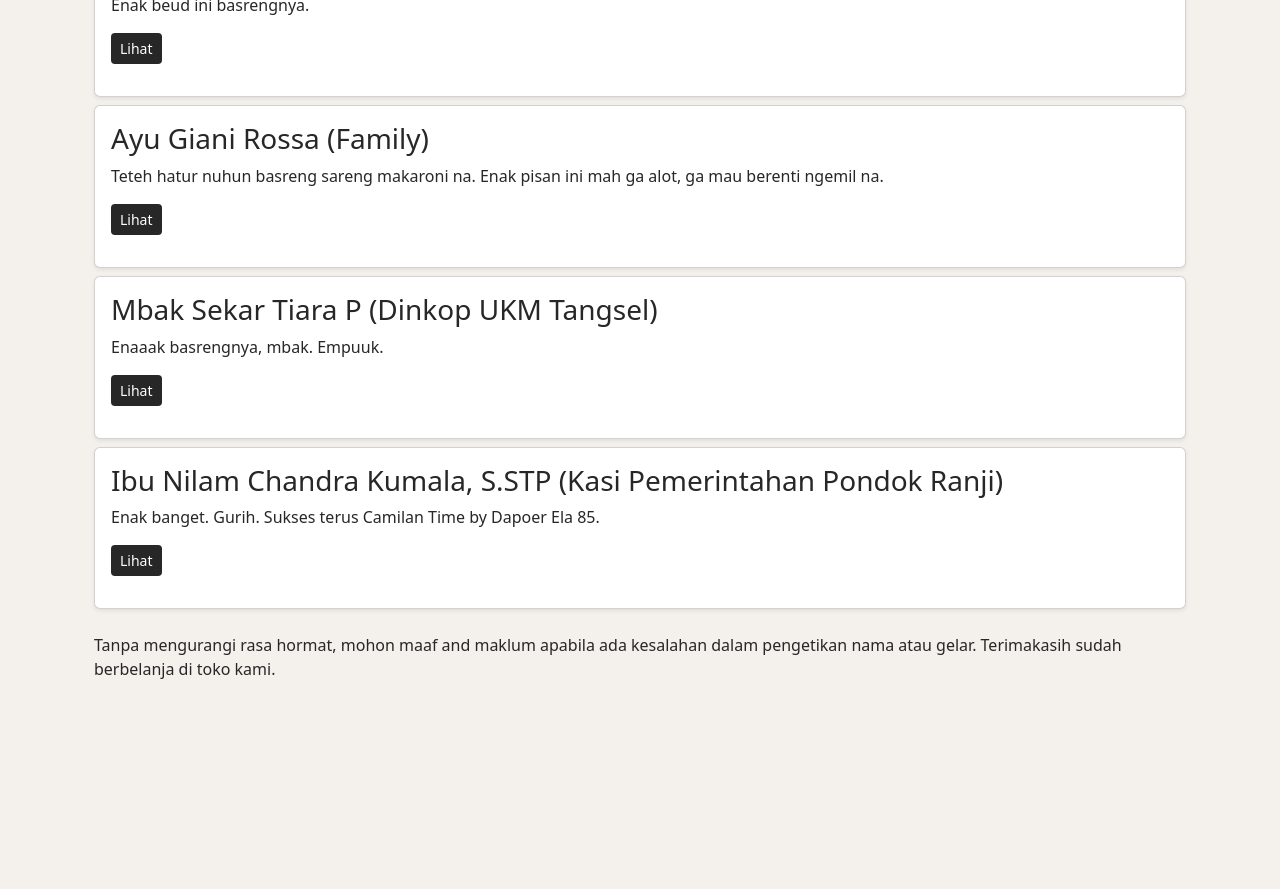
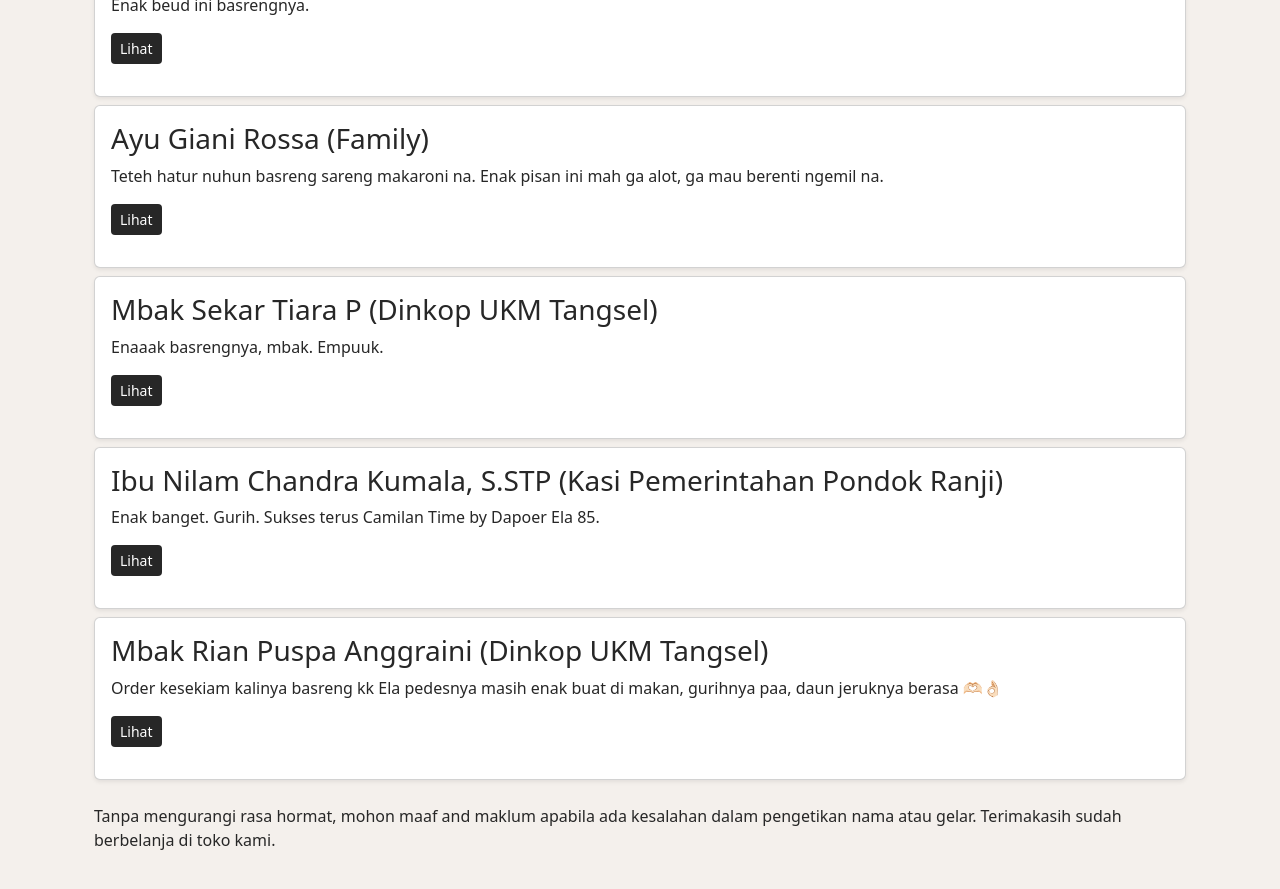
Before and after one commit to dapoerela85/dapoerela85.github.io, a Jekyll site: the page built from testimonials/index.html, in a window 1280 px wide and 900 px high, scrolled down 2526 px. Shown: the top 889 px of the window. Built offline with Jekyll 4.4.1, drawn with Linux system fonts in a browser that asks for light colours; nearby versions of some CDN libraries; comment, search, counter and statistics services are not loaded; before the commit the page ends 3255 px from its top, so only the background shows below that.

Commit message:
Update testimonials.yml

```diff
--- a/_data/testimonials.yml
+++ b/_data/testimonials.yml
@@ -51,3 +51,7 @@ testi:
     jabatan: "Kasi Pemerintahan Pondok Ranji"
     text: "Enak banget. Gurih. Sukses terus Camilan Time by Dapoer Ela 85."
     img: nilam.mp4
+  - nama: "Mbak Rian Puspa Anggraini"
+    jabatan: "Dinkop UKM Tangsel"
+    text: "Order kesekiam kalinya basreng kk Ela pedesnya masih enak buat di makan, gurihnya paa, daun jeruknya berasa 🫶🏻👌🏻"
+    img: puspa.jpg
```
